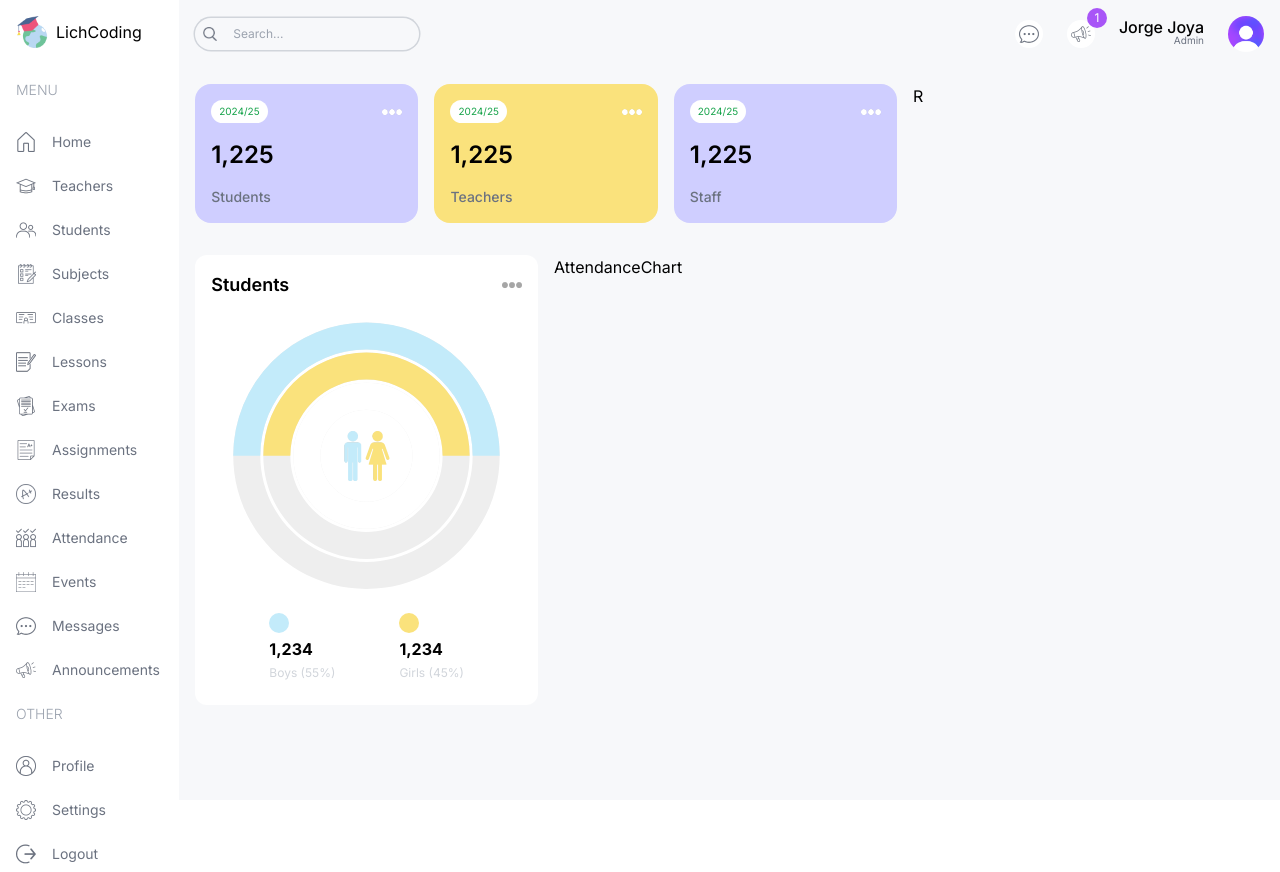
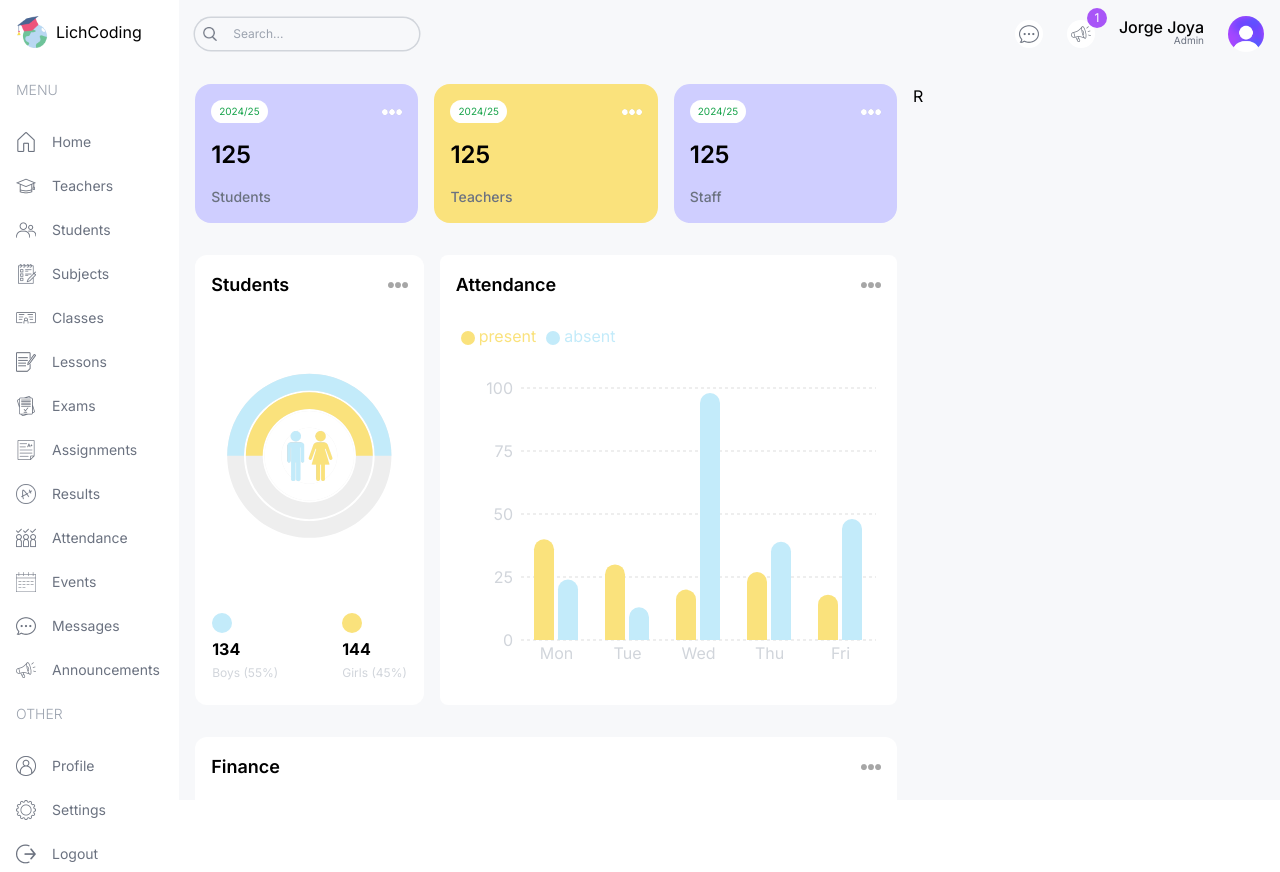
Before and after one commit to Jorgejoya10/lichCodingAcademy, a Next.js app: page /admin in a window 1280 px wide. Built offline with nearby package versions, Linux system fonts and the light colour scheme.

Commit message:
nueva tabla

```diff
--- a/src/app/(dashboard)/admin/page.tsx
+++ b/src/app/(dashboard)/admin/page.tsx
@@ -1,6 +1,7 @@
 import AttendanceChart from '@/components/AttendanceChart'
 import CountChart from "@/components/CountChart";
 import UserCard from "@/components/UserCard";
+import FinanceChart from "@/components/FinanceChart";
 
 const AdminPage = () => {
   return (
@@ -17,16 +18,18 @@
         {/* MIDDLE CHARTS */}
         <div className="flex gap-4 flex-col lg:flex-row">
           {/* COUNT CHART */}
-          <div className="w-full lg:W-1/3 h-[450px]">
+          <div className="w-full lg:w-1/3 h-[450px]">
             <CountChart/>
           </div>
           {/* ATTENDANCE CHART */}
-          <div className="w-full lg:W-2/3 h-[450px]">
+          <div className="w-full lg:w-2/3 h-[450px]">
           <AttendanceChart/>
           </div>
         </div>
         {/* BOTTOM CHARTS */}
-        <div className=""></div>
+        <div className="w-full h-[500px]">
+          <FinanceChart/>
+        </div>
       </div>
       {/* RIGHT */}
       <div className="w-full lg:w-1/3">R</div>
--- a/src/components/AttendanceChart.tsx
+++ b/src/components/AttendanceChart.tsx
@@ -1,10 +1,80 @@
-"use client"
+"use client";
+import Image from "next/image";
+import {
+  BarChart,
+  Bar,
+  Rectangle,
+  XAxis,
+  YAxis,
+  CartesianGrid,
+  Tooltip,
+  Legend,
+  ResponsiveContainer,
+} from "recharts";
 
+const data = [
+  {
+    name: "Mon",
+    present: 40,
+    absent: 24,
+  },
+  {
+    name: "Tue",
+    present: 30,
+    absent: 13,
+  },
+  {
+    name: "Wed",
+    present: 20,
+    absent: 98,
+  },
+  {
+    name: "Thu",
+    present: 27,
+    absent: 39,
+  },
+  {
+    name: "Fri",
+    present: 18,
+    absent: 48,
+  },
+];
 
-const AttendanceChart = () =>{
-    return (
-        <div className="">AttendanceChart</div>
-    )
-}
+const AttendanceChart = () => {
+  return (
+    <div className="bg-white rounded-lg p-4 h-full">
+      <div className="flex justify-between items-center">
+        <h1 className="text-lg font-semibold">Attendance</h1>
+        <Image src="/moreDark.png" alt="" width={20} height={20} />
+      </div>
+      <ResponsiveContainer width="100%" height="90%">
+        <BarChart
+          width={500}
+          height={300}
+          data={data}
+          barSize={20}
+        >
+          <CartesianGrid strokeDasharray="3 3" vertical={false} stroke="#ddd"/>
+          <XAxis dataKey="name" axisLine={false} tick={{fill:"#D1D5DB"}} tickLine={false} />
+          <YAxis axisLine={false} tick={{fill:"#D1D5DB"}} tickLine={false} />
+          <Tooltip contentStyle={{borderRadius:"10px",borderColor:"lightgray"}}/>
+          <Legend align="left" verticalAlign="top" wrapperStyle={{paddingTop:"20px",paddingBottom:"40px"}}/>
+          <Bar
+            dataKey="present"
+            fill="#FAE27C"
+            legendType="circle"
+            radius={[10,10,0,0]}
+            />
+          <Bar
+            dataKey="absent"
+            fill="#C3EBFA"
+            legendType="circle"
+            radius={[10,10,0,0]}
+          />
+        </BarChart>
+      </ResponsiveContainer>
+    </div>
+  );
+};
 
 export default AttendanceChart;
--- a/src/components/CountChart.tsx
+++ b/src/components/CountChart.tsx
@@ -24,12 +24,6 @@
     fill: "#C3EBFA",
   },
 ];
-// const style = {
-//   top: '50%',
-//   right: 0,
-//   transform: 'translate(0, -50%)',
-//   lineHeight: '24px',
-// };
 
 const CountChart = () => {
   return (
@@ -63,12 +57,12 @@
       <div className="flex justify-center gap-16">
       <div className='flex flex-col gap-1'>
         <div className='w-5 h-5 bg-lichSky rounded-full'/>
-        <h1 className='font-bold'>1,234</h1>
+        <h1 className='font-bold'>134</h1>
         <h2 className='text-xs text-gray-300'>Boys (55%)</h2>
       </div>
       <div className='flex flex-col gap-1'>
         <div className='w-5 h-5 bg-lichYellow rounded-full'/>
-        <h1 className='font-bold'>1,234</h1>
+        <h1 className='font-bold'>144</h1>
         <h2 className='text-xs text-gray-300'>Girls (45%)</h2>
       </div>
       </div>
--- /dev/null
+++ b/src/components/FinanceChart.tsx
@@ -0,0 +1,16 @@
+"use client";
+import Image from "next/image";
+
+const FinanceChart = () => {
+  return (
+    <div className="bg-white rounded-xl w-full h-full p-4">
+      {/* TITLE */}
+      <div className="flex justify-between items-center">
+        <h1 className="text-lg font-semibold">Finance</h1>
+        <Image src="/moreDark.png" alt="" width={20} height={20} />
+      </div>
+    </div>
+  );
+};
+
+export default FinanceChart;
--- a/src/components/UserCard.tsx
+++ b/src/components/UserCard.tsx
@@ -7,7 +7,7 @@
             <span className='text-[10px] bg-white px-2 py-1 rounded-full text-green-600'>2024/25</span>
             <Image src="/more.png" alt='' width={20} height={20}/>
         </div>
-        <h1 className='text-2xl font-semibold my-4'>1,225</h1>
+        <h1 className='text-2xl font-semibold my-4'>125</h1>
         <h2 className='capitalize text-sm font-medium text-gray-500'>{type}</h2>
     </div>
   );
```
